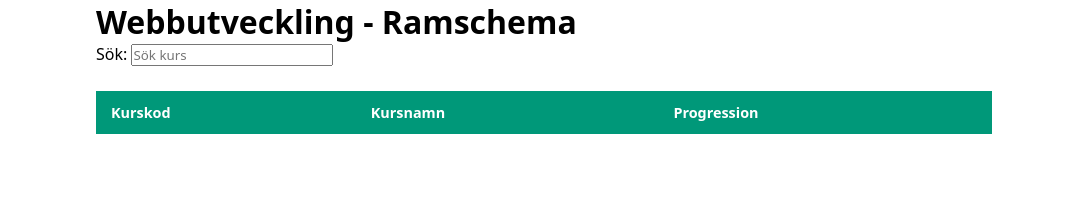
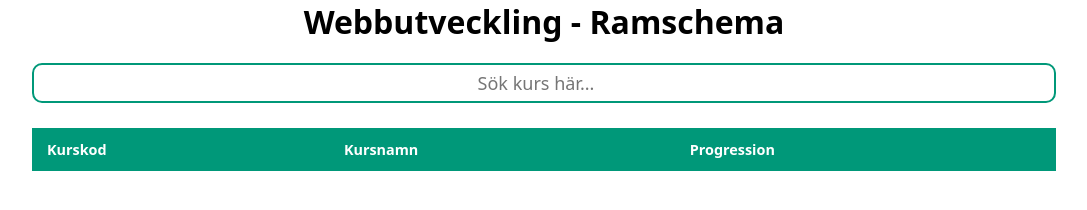
Before and after one commit to HarisSabanovic/Ecmascript-Moment2, a website built with Parcel: page src/index.html in a window 1280 px wide. Shown: the whole page, without its empty margins (96-1183 px from the left). Built offline with nearby package versions, Linux system fonts and the light colour scheme; no server answers.

Commit message:
tog bort label och gav den stil

```diff
--- a/src/index.html
+++ b/src/index.html
@@ -12,8 +12,7 @@
   <div id="container">
     <h1>Webbutveckling - Ramschema</h1>
 
-    <label for="search">Sök:</label>
-    <input id="search" placeholder="Sök kurs" type="search">
+    <input id="search" placeholder="Sök kurs här..." type="search">
 
     <table>
         <thead>
--- a/src/style.css
+++ b/src/style.css
@@ -7,8 +7,22 @@
 
 
 #container {
-    width: 70%;
+    width: 80%;
     margin-inline: auto;
+}
+
+#container h1 {
+    text-align: center;
+}
+
+#container input {
+    width: 100%;
+    text-align: center;
+    border:2px solid #009879;
+    margin-top: 20px;
+    height: 40px;
+    border-radius: 10px;
+    font-size: 18px;
 }
 
 table{
```
